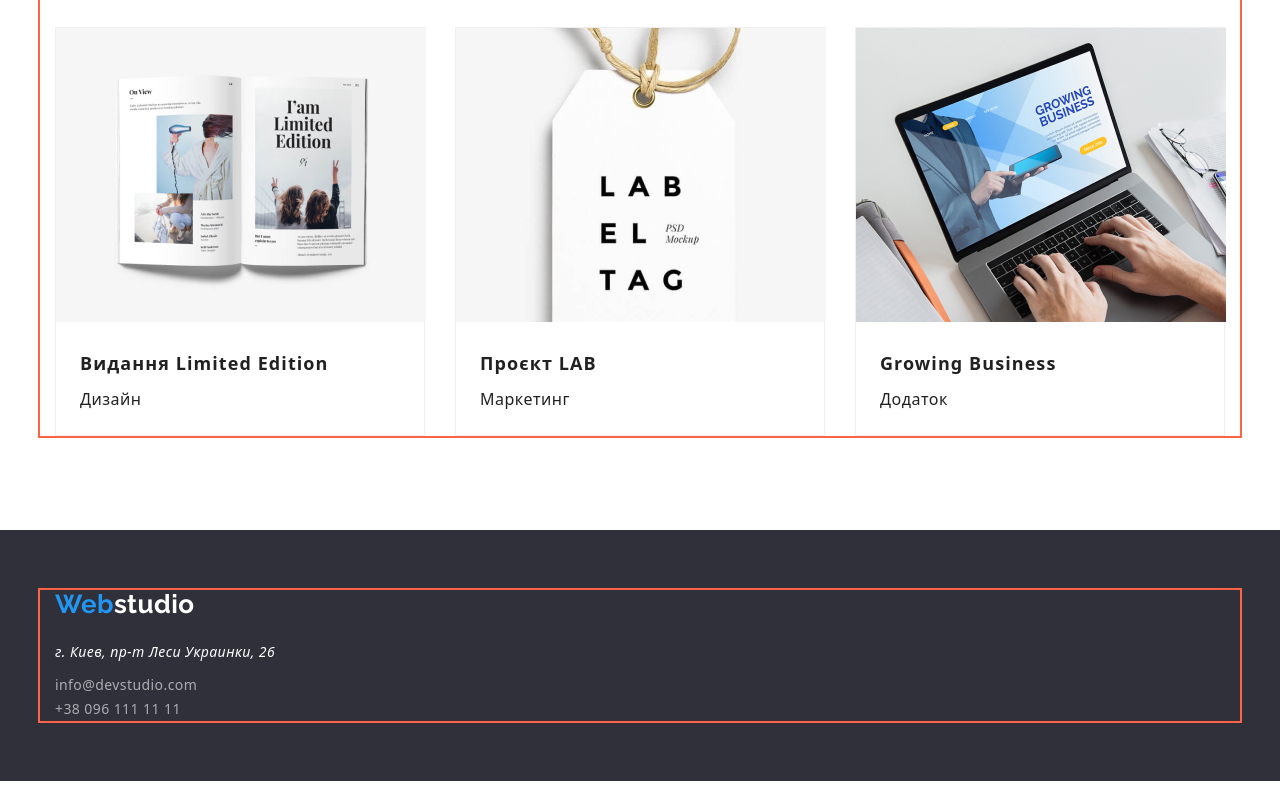
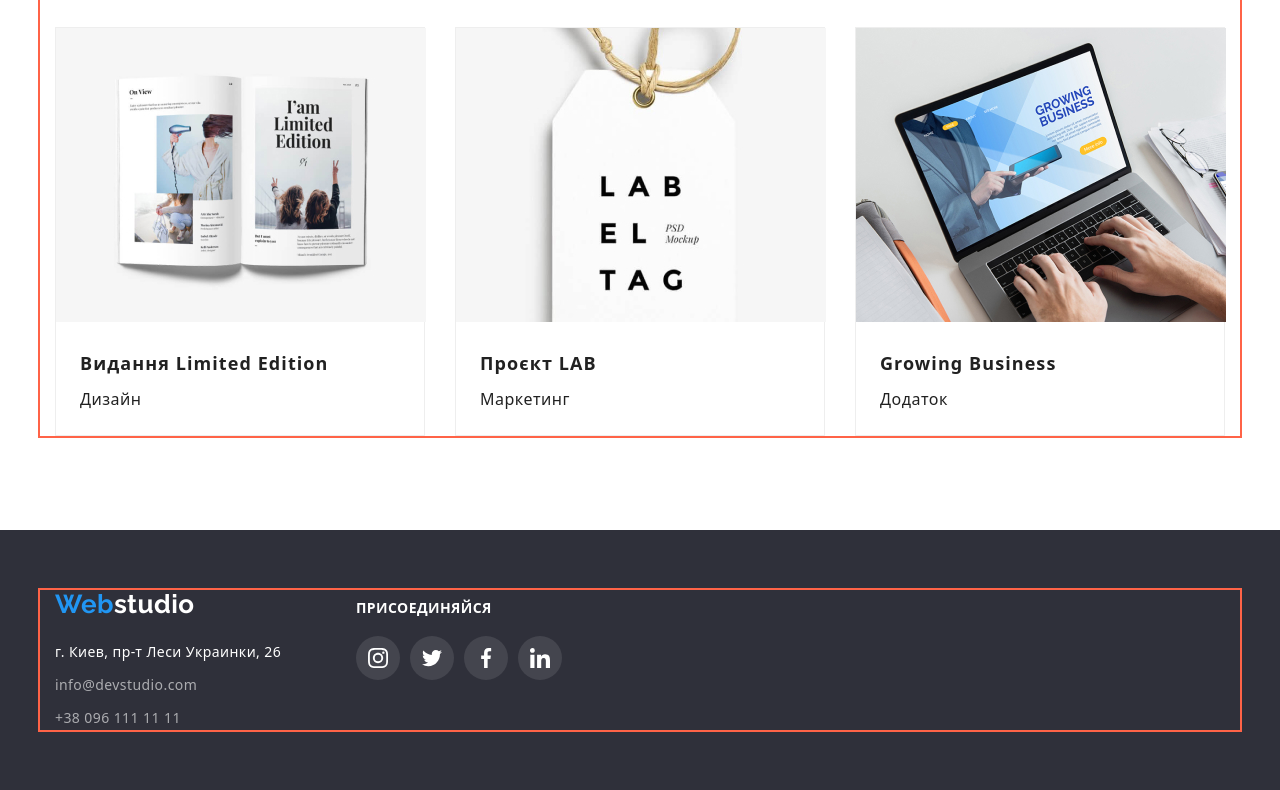
Before and after one commit to jerebtovAlexandru/goit-markup-hw-04, a plain HTML site: page portfolio.html in a window 1280 px wide. Shown: the part 1221-2011 px from the top of the page. Drawn offline with nearby package versions, Linux system fonts and the light colour scheme.

Commit message:
последние правки

```diff
--- a/css/styles.css
+++ b/css/styles.css
@@ -70,6 +70,7 @@ body {
   font-size: 26px;
   font-weight: 700;
   line-height: 1.15;
+  margin-bottom:20px;
 }
 
 /* Оформление header  */
@@ -515,13 +516,18 @@ border-radius: 4px;
   padding-top: 60px;
   padding-bottom: 60px;
 }
-.link-list-footer .subtitle {
-  margin: 0;
-  margin-top: 20px;
-  margin-bottom: 9px;
 
-  color: var(--white-text-color);
+.street-address{
+  display: inline-block;
+font-size: 14px;
+line-height: 1.71;
+letter-spacing: 0.03em;
+color: var(--white-text-color);
+font-style: normal;
+text-decoration: none;
+margin-top:20px ;
 }
+
 
 .link-list-footer .ads:not(:last-child) {
   margin-bottom: 9px;
@@ -533,8 +539,8 @@ border-radius: 4px;
 
 .link-list-footer .link:hover,
 .link-list-footer .link :focus,
-.link-list-footer .subtitle:hover,
-.link-list-footer .subtitle:focus {
+.link-list-footer .street-address:hover,
+.link-list-footer .street-address:focus {
   color: var(--accent-color);
 }
 
--- a/portfolio.html
+++ b/portfolio.html
@@ -23,7 +23,9 @@
             ><span class="accent">Web</span>studio</a
           >
           <ul class="navigation-list list">
-            <li class="item"><a href="./index.html" class="link">Студия</a></li>
+            <li class="item">
+              <a href="./index.html" class="link">Студия</a>
+            </li>
             <li class="item">
               <a href="./portfolio.html" class="link current">Партфолио</a>
             </li>
@@ -33,18 +35,25 @@
         <address class="address-header">
           <ul class="link-list list">
             <li class="item">
-              <a href="mailto:info@devstudio.com" class="link"
-                >+38 096 111 11 11</a
+              <a href="mailto:info@devstudio.com" class="link mail">
+                <svg class="envelope" width="16" height="12">
+                  <use href="./images/symbol-defs.svg#envelope"></use>
+                </svg>
+                info@devstudio.com</a
               >
             </li>
             <li class="item">
-              <a href="tel:+380961111111" class="link">info@devstudio.com</a>
+              <a href="tel:+380961111111 " class="link tel">
+                <svg class="smartphone" width="10" height="16">
+                  <use href="./images/symbol-defs.svg#smartphone"></use>
+                </svg>
+                +38 096 111 11 11</a
+              >
             </li>
           </ul>
         </address>
       </div>
     </header>
-
     <main class="page-main">
       <section class="section-button">
         <div class="container">
@@ -177,25 +186,62 @@
     </main>
     <footer class="page-footer">
       <div class="container">
+        <div class="div">
+          <div class="address-div">
             <a href="./index.html" class="logo"
               ><span class="accent">Web</span>studio</a
             >
             <address class="address-footer">
               <ul class="list link-list-footer">
-            <li class="item">
-              <p class="subtitle">г. Киев, пр-т Леси Украинки, 26</p>
+                <li class="item ads">
+                  <a  href="" class="street-address">г. Киев, пр-т Леси Украинки, 26</a>
                 </li>
-            <li class="item">
+                <li class="item ads">
                   <a href="mailto:info@devstudio.com" class="link"
                     >info@devstudio.com</a
                   >
                 </li>
-            <li class="item">
+                <li class="item ads">
                   <a href="tel:+380961111111" class="link">+38 096 111 11 11</a>
                 </li>
               </ul>
             </address>
           </div>
+          <div class="socient-link-footer">
+            <h2 class="title">Присоединяйся</h2>
+            <ul class="social-list-link list">
+              <li class="social-link">
+                <a href="" class="link-bg-footer">
+                  <svg class="social-icon-footer" width="20" height="20">
+                    <use href="./images/symbol-defs.svg#instagram"></use>
+                  </svg>
+                </a>
+              </li>
+              <li class="social-link">
+                <a href="" class="link-bg-footer">
+                  <svg class="social-icon-footer" width="20" height="20">
+                    <use href="./images/symbol-defs.svg#twitter-1-2"></use>
+                  </svg>
+                </a>
+              </li>
+              <li class="social-link">
+                <a href="" class="link-bg-footer">
+                  <svg class="social-icon-footer" width="20" height="20">
+                    <use href="./images/symbol-defs.svg#facebook"></use>
+                  </svg>
+                </a>
+              </li>
+              <li class="social-link">
+                <a href="" class="link-bg-footer">
+                  <svg class="social-icon-footer" width="20" height="20">
+                    <use href="./images/symbol-defs.svg#linkedin"></use>
+                  </svg>
+                </a>
+              </li>
+            </ul>
+          </div>
+        </div>
+      </div>
     </footer>
   </body>
 </html>
```
Also changed, not shown: index.html (+2 -2 lines). Lines whose indentation alone changed are shown as unchanged.
